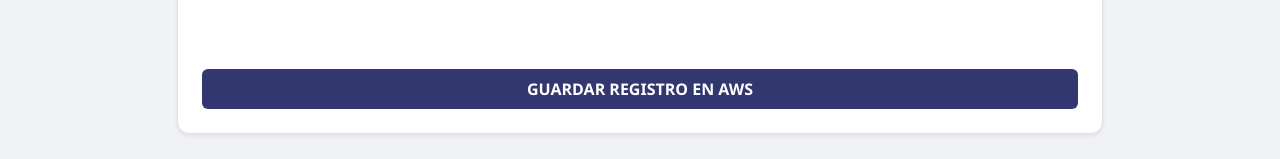
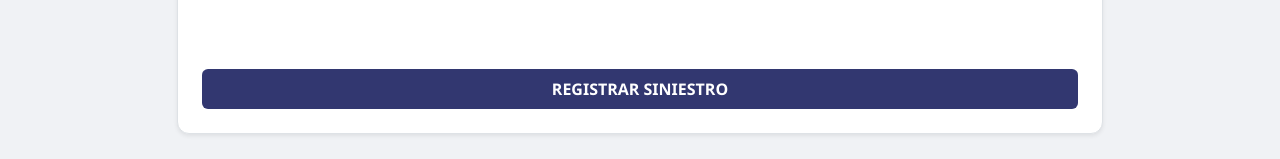
Before and after one commit to angelortegauclm/GestorSiniestros, a plain HTML site: page src/frontend/index.html in a window 1280 px wide. Shown: the part 691-850 px from the top of the page. Drawn offline with nearby package versions, Linux system fonts and the light colour scheme.

Commit message:
Update index.html

```diff
--- a/src/frontend/index.html
+++ b/src/frontend/index.html
@@ -100,7 +100,7 @@
                             </div>
 
                             <div class="mt-5 text-center">
-                                <button type="submit" class="btn btn-primary w-100 mt-4 py-2 fw-bold">GUARDAR REGISTRO EN AWS</button>
+                                <button type="submit" class="btn btn-primary w-100 mt-4 py-2 fw-bold">REGISTRAR SINIESTRO</button>
                             </div>
                         </form>
                     </div>
```
